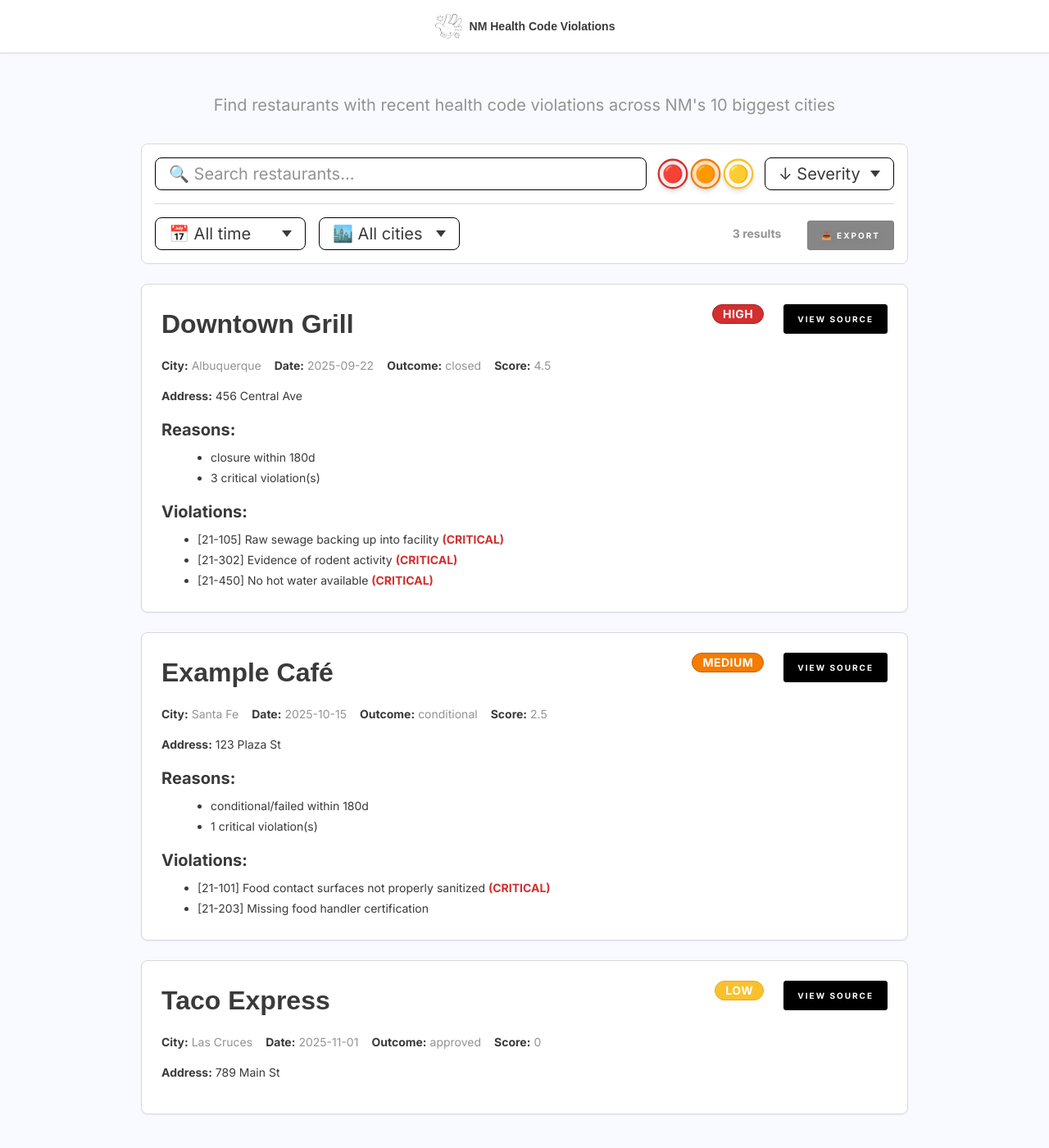
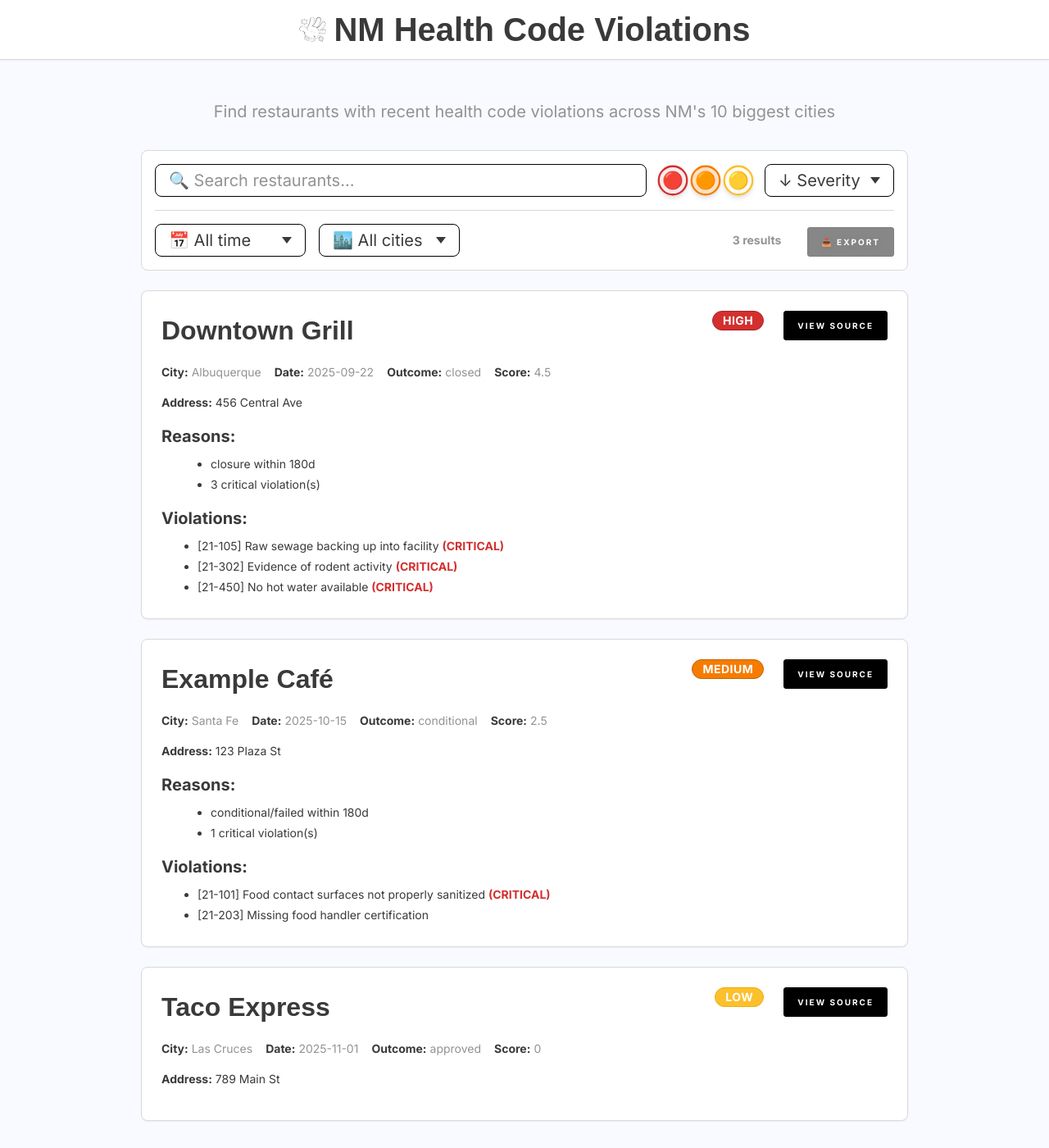
Before and after one commit to aindaco1/restaurant-locations, a Jekyll site: the page built from index.html, in a window 1280 px wide and 1400 px high. Shown: the whole window at 82% size. Built offline with Jekyll 4.4.1, drawn with Linux system fonts in a browser that asks for light colours; some web fonts are replaced.

Commit message:
Fix h1 size: 40px desktop/tablet, 22px mobile

```diff
--- a/assets/partials/_components.scss
+++ b/assets/partials/_components.scss
@@ -32,7 +32,7 @@ h1, h2, h3, h4, h5, h6, h1 a {
 }
 
 h1, h1 a {
-  font-size: $body-small--size;
+  font-size: $h2--size;
   line-height: 1;
   margin: 0;
 
```
